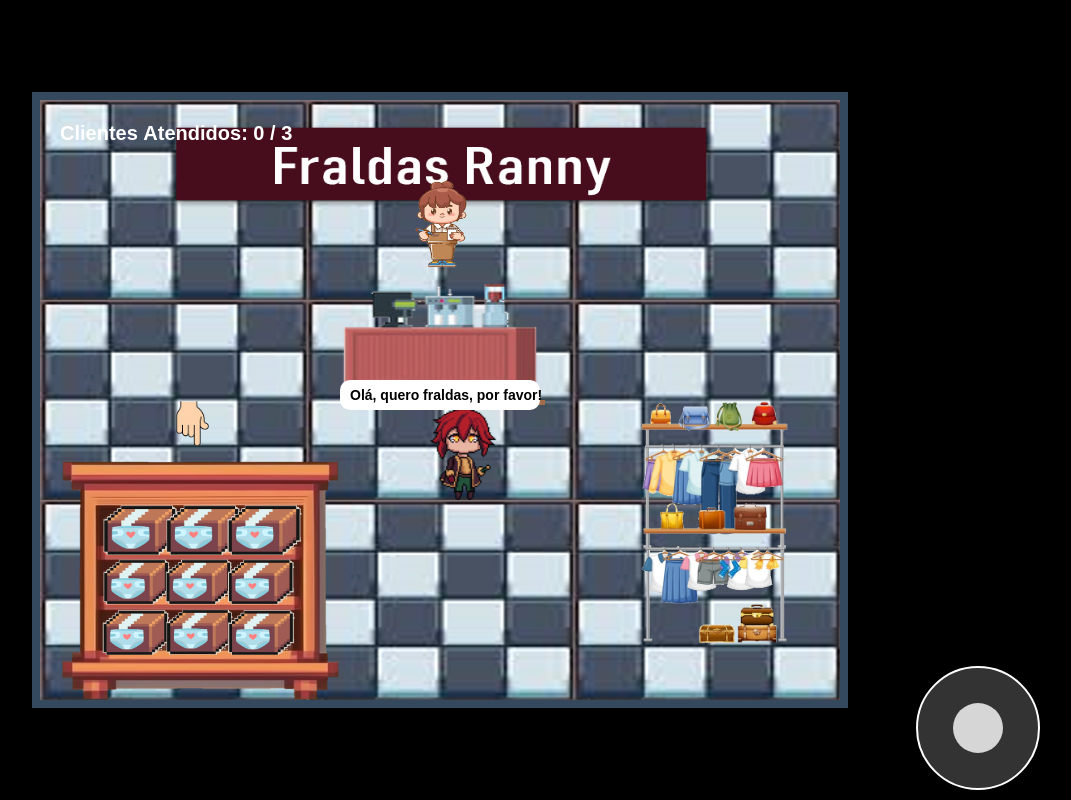
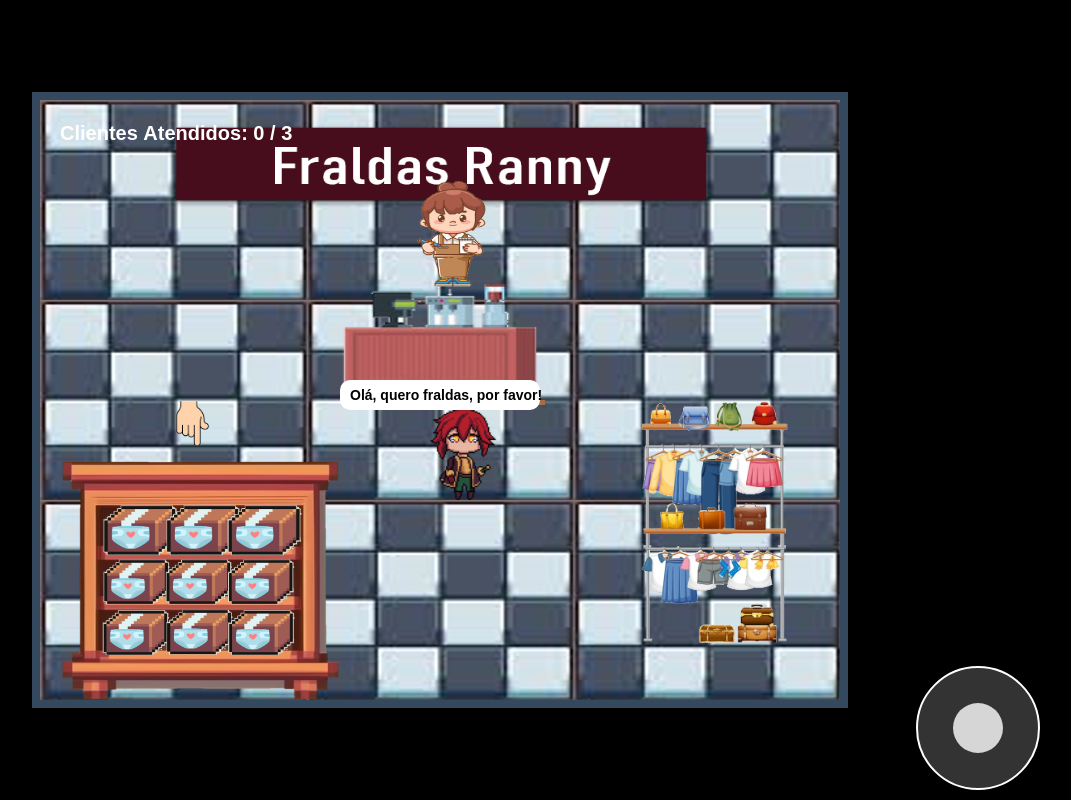
Before and after one commit to ranielliakira-eng/Fraldas-Ranny-O-jogo, a plain HTML site: page index.html in a window 1280 px wide. Shown: the whole page, without its empty margins (200-1271 px from the left). Drawn offline with Linux system fonts and the light colour scheme.

Commit message:
Update index.html

```diff
--- a/index.html
+++ b/index.html
@@ -81,7 +81,7 @@
     const arara1 = { x: 600, y: 400, w: 150, h: 150 };
     const arara2 = { x: 600, y: 300, w: 150, h: 150 };
     const balcao = { x: 300, y: 170, w: 200, h: 130 };
-    const vendedor = { x: 370, y: 80, w: 60, h: 90, speed: 6, carrying: false };
+    const vendedor = { x: 370, y: 80, w: 80, h: 110, speed: 6, carrying: false };
     let cliente = { x: 350, y: 650, w: 150, h: 150, status: "ENTRANDO", vel: 3 };
 
     let moveX = 0, moveY = 0;
@@ -166,7 +166,7 @@
         ctx.fillRect(obstaculo.x, obstaculo.y, obstaculo.w, obstaculo.h);
 
         if (imgVendedor.complete) ctx.drawImage(imgVendedor, vendedor.x, vendedor.y, vendedor.w, vendedor.h);
-        if (vendedor.carrying && imgFralda.complete) ctx.drawImage(imgFralda, vendedor.x + 10, vendedor.y + 40, 40, 30);
+        if (vendedor.carrying && imgFralda.complete) ctx.drawImage(imgFralda, vendedor.x + 20, vendedor.y + 50, 40, 30);
 
         if (imgArara2.complete) ctx.drawImage(imgArara2, arara2.x, arara2.y, arara2.w, arara2.h);
         if (imgArara1.complete) ctx.drawImage(imgArara1, arara1.x, arara1.y, arara1.w, arara1.h);
```
